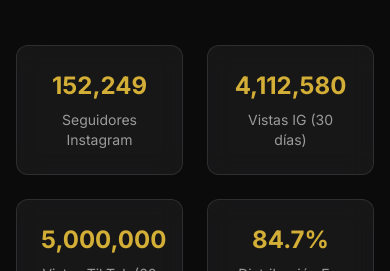
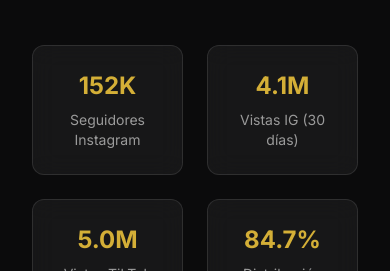
Before and after one commit to camidevai/humbertoFuentes, a React (Vite) app: page / in a window 390 px wide. Shown: the part 1297-1568 px from the top of the page. Built offline with nearby package versions, Linux system fonts and the light colour scheme.

Commit message:
responsive

```diff
--- a/src/components/CaseStudies.tsx
+++ b/src/components/CaseStudies.tsx
@@ -4,6 +4,16 @@ import { ExternalLink, Eye, Instagram } from 'lucide-react';
 import content from '../content.json';
 
 const CaseStudies: React.FC = () => {
+  // Function to format large numbers for mobile display
+  const formatNumber = (num: number): string => {
+    if (num >= 1000000) {
+      return (num / 1000000).toFixed(1) + 'M';
+    } else if (num >= 1000) {
+      return (num / 1000).toFixed(0) + 'K';
+    }
+    return num.toString();
+  };
+
   const getPlatformIcon = (platform: string) => {
     switch (platform.toLowerCase()) {
       case 'instagram':
@@ -138,7 +148,7 @@ const CaseStudies: React.FC = () => {
                 {/* Performance Badge */}
                 <div className="absolute top-4 right-4">
                   <div className="bg-primary-gold/90 text-primary-dark px-2 py-1 rounded text-xs font-semibold">
-                    {typeof caseStudy.views === 'string' ? caseStudy.views : (caseStudy.views as number).toLocaleString()} views
+                    {typeof caseStudy.views === 'string' ? caseStudy.views : formatNumber(caseStudy.views as number)} views
                   </div>
                 </div>
               </div>
@@ -155,7 +165,7 @@ const CaseStudies: React.FC = () => {
                     <Eye className="w-5 h-5" />
                   </div>
                   <div className="text-2xl font-bold text-white mb-1">
-                    {caseStudy.views.toLocaleString()}
+                    {typeof caseStudy.views === 'string' ? caseStudy.views : formatNumber(caseStudy.views as number)}
                   </div>
                   <div className="text-sm text-gray-400">Views totales</div>
                   <div className="text-xs text-primary-gold mt-1 font-medium">
--- a/src/components/WhyMe.tsx
+++ b/src/components/WhyMe.tsx
@@ -4,6 +4,15 @@ import { TrendingUp, Users, MapPin, Zap } from 'lucide-react';
 import content from '../content.json';
 
 const WhyMe: React.FC = () => {
+  // Function to format large numbers for mobile display
+  const formatNumber = (num: number): string => {
+    if (num >= 1000000) {
+      return (num / 1000000).toFixed(1) + 'M';
+    } else if (num >= 1000) {
+      return (num / 1000).toFixed(0) + 'K';
+    }
+    return num.toString();
+  };
   const reasons = [
     {
       icon: <TrendingUp className="w-8 h-8 text-primary-gold" />,
@@ -29,17 +38,17 @@ const WhyMe: React.FC = () => {
 
   const metrics = [
     {
-      value: content.PLATFORMS.instagram.followers.toLocaleString(),
+      value: formatNumber(content.PLATFORMS.instagram.followers),
       label: "Seguidores Instagram",
       suffix: ""
     },
     {
-      value: content.PLATFORMS.instagram.views_30d.toLocaleString(),
+      value: formatNumber(content.PLATFORMS.instagram.views_30d),
       label: "Vistas IG (30 días)",
       suffix: ""
     },
     {
-      value: content.PLATFORMS.tiktok.summary_60d.post_views.toLocaleString(),
+      value: formatNumber(content.PLATFORMS.tiktok.summary_60d.post_views),
       label: "Vistas TikTok (60 días)",
       suffix: ""
     },
--- a/src/content.json
+++ b/src/content.json
@@ -50,8 +50,12 @@
     { "title": "TikTok Video 2", "views": "Pendiente", "link": "https://www.tiktok.com/@humbertofuentescl/video/7384223509821639942", "platform": "tiktok" },
     { "title": "TikTok Video 3", "views": "Pendiente", "link": "https://www.tiktok.com/@humbertofuentescl/video/7385269522523098373", "platform": "tiktok" },
     { "title": "TikTok Video 4", "views": "Pendiente", "link": "https://www.tiktok.com/@humbertofuentescl/video/7482811106990230790", "platform": "tiktok" },
-    { "title": "TikTok Video 5", "views": "Pendiente", "link": "https://www.tiktok.com/@humbertofuentescl/video/7398417846860041478", "platform": "tiktok" }
-
+    { "title": "TikTok Video 5", "views": "Pendiente", "link": "https://www.tiktok.com/@humbertofuentescl/video/7398417846860041478", "platform": "tiktok" },
+    { "title": "Instagram Post 1", "views": "Pendiente", "link": "https://www.instagram.com/insights/media/3715236299302570743/", "platform": "instagram" },
+    { "title": "Instagram Post 2", "views": "Pendiente", "link": "https://www.instagram.com/insights/media/3715236299302570743/", "platform": "instagram" },
+    { "title": "Instagram Post 3", "views": "Pendiente", "link": "https://www.instagram.com/insights/media/3715082594435293964/", "platform": "instagram" },
+    { "title": "Instagram Post 4", "views": "Pendiente", "link": "https://www.instagram.com/insights/media/3721174490484086914/", "platform": "instagram" },
+    { "title": "Instagram Post 5", "views": "Pendiente", "link": "https://www.instagram.com/insights/media/3705107838014726948/", "platform": "instagram" }
   ],
 
   "TESTIMONIALS": [
--- a/src/index.css
+++ b/src/index.css
@@ -61,7 +61,7 @@
   }
 
   .container-custom {
-    @apply max-w-7xl mx-auto;
+    @apply max-w-7xl mx-auto px-4 sm:px-6 lg:px-8;
   }
 
   .badge {
```
